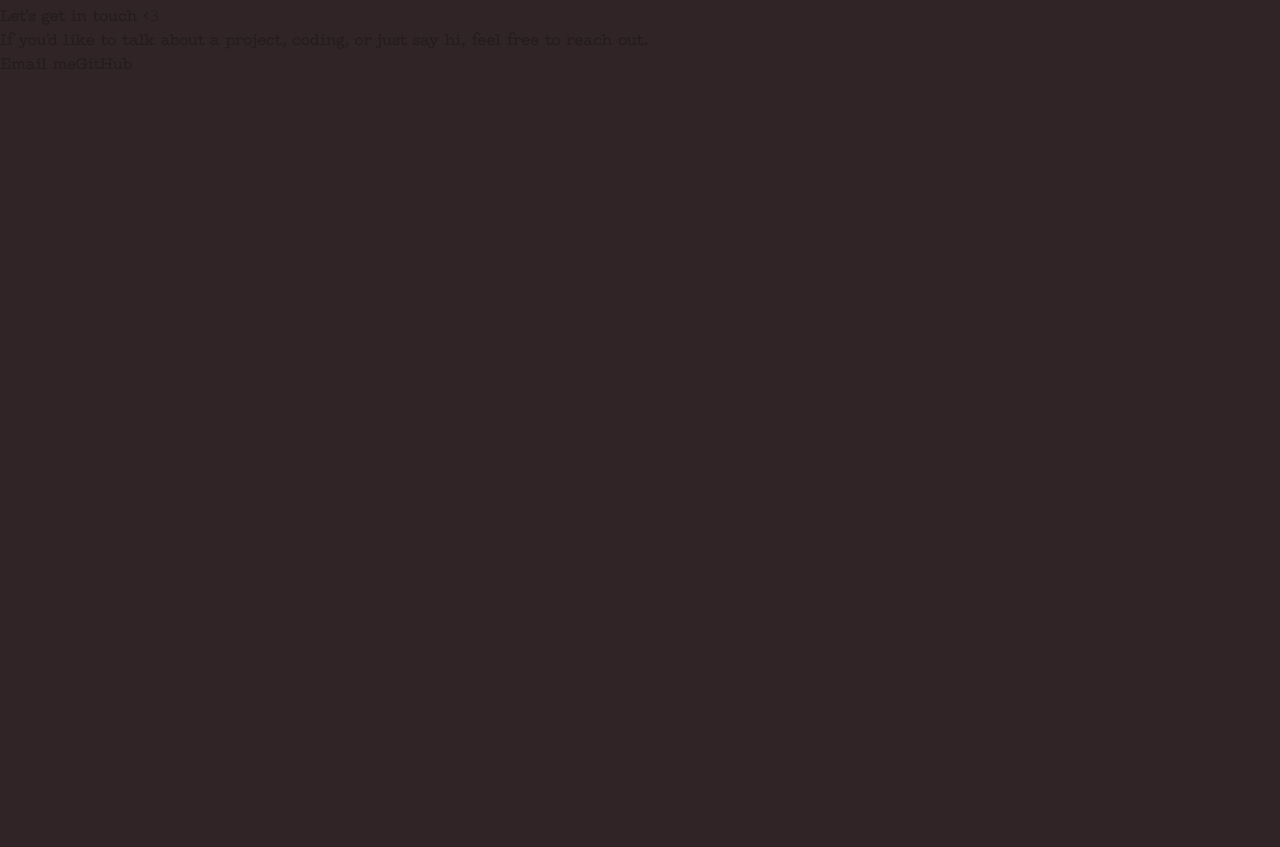
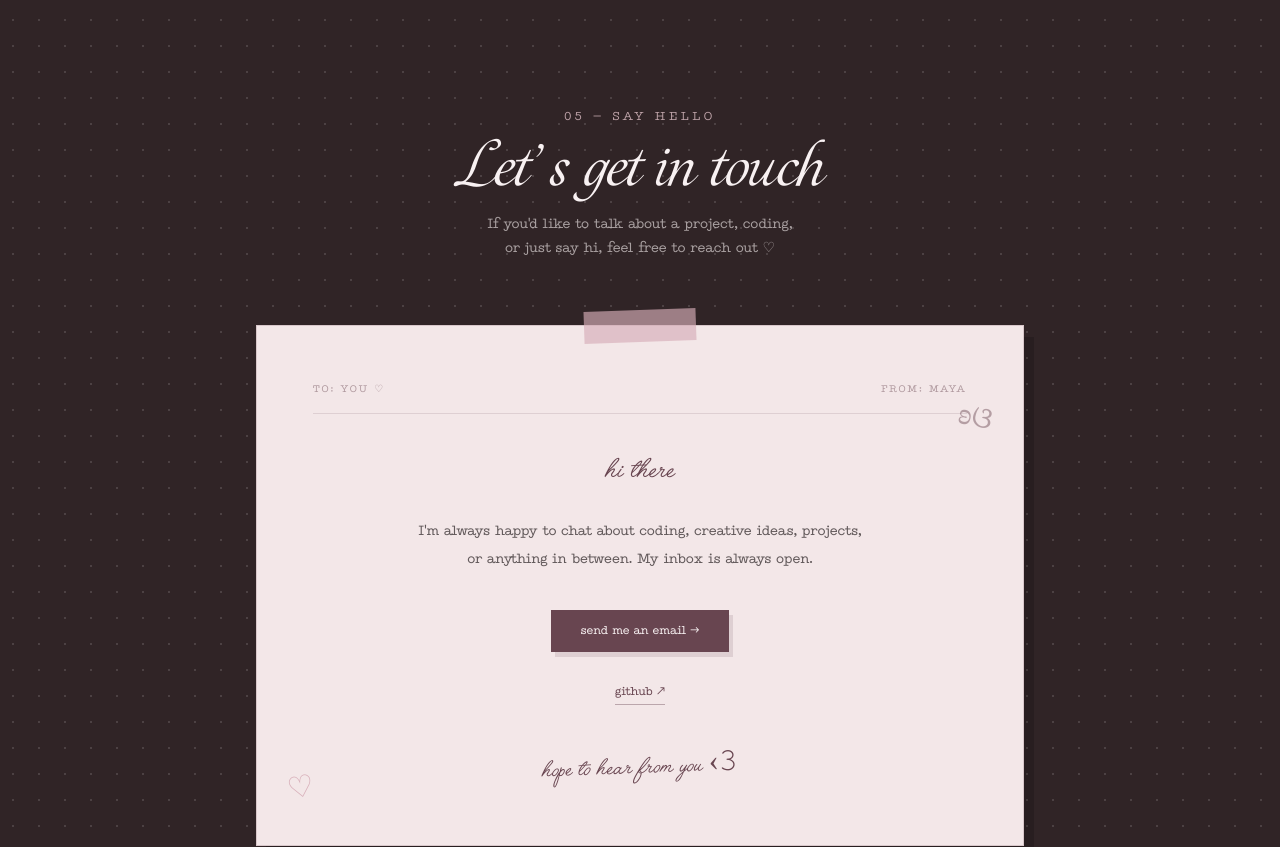
Before and after one commit to bldyonyx/Portfolio, a React app: page / in a window 1280 px wide. Shown: the part 5180-6027 px from the top of the page. Before the commit the page ends 5257 px from the top, so only its background shows below. Built offline with nearby package versions, Linux system fonts and the light colour scheme; the HTML template or start-up script is replaced by a standard one.

Commit message:
style: enhance Contact, Projects, and Skills sections with improved layout and design

```diff
--- a/src/components/Contact.jsx
+++ b/src/components/Contact.jsx
@@ -1,27 +1,96 @@
 function Contact() {
   return (
-    <section id="contact">
-      <p>say hello</p>
+    <section
+      id="contact"
+      className="hero-dots relative overflow-hidden bg-dark px-6 py-24 text-paper lg:px-8 lg:py-32"
+    >
+      <div className="mx-auto max-w-6xl">
 
-      <h2>Let's get in touch ‹𝟹</h2>
-
-      <p>
-        If you'd like to talk about a project, coding, or just say hi,
-        feel free to reach out.
+        {/* HEADER */}
+        <div className="mb-16 text-center">
+          <p className="mb-3 font-typewriter text-xs uppercase tracking-[0.3em] text-pink/80">
+            05 — say hello
           </p>
 
-      <div>
-        <a href="mailto:my email">
-          Email me
+          <h2 className="font-display text-5xl text-paper md:text-6xl">
+            Let&apos;s get in touch
+          </h2>
+
+          <p className="mx-auto mt-4 max-w-lg font-typewriter text-sm leading-6 text-paper/60">
+            If you&apos;d like to talk about a project, coding,
+            <br className="hidden sm:block" />
+            or just say hi, feel free to reach out ♡
+          </p>
+        </div>
+
+        {/* LETTER */}
+        <div className="relative mx-auto max-w-3xl">
+
+          {/* PAPER BEHIND */}
+          <div className="absolute inset-3 rotate-[1.5deg] border border-paper/10 bg-wine/25" />
+
+          {/* MAIN PAPER */}
+          <div className="relative border border-wine/20 bg-cream px-8 py-12 text-ink shadow-[10px_12px_0_rgba(0,0,0,0.16)] md:px-14 md:py-14">
+
+            {/* TAPE */}
+            <div className="absolute -top-4 left-1/2 h-8 w-28 -translate-x-1/2 -rotate-2 bg-blush/65" />
+
+            {/* LETTER TOP */}
+            <div className="mb-10 flex items-center justify-between border-b border-wine/15 pb-4 font-typewriter text-[10px] uppercase tracking-[0.2em] text-wine/50">
+              <span>to: you ♡</span>
+              <span>from: maya</span>
+            </div>
+
+            {/* LETTER CONTENT */}
+            <div className="mx-auto max-w-xl text-center">
+
+              {/* GREETING */}
+              <p className="font-hand text-3xl text-wine md:text-4xl">
+                hi there
+              </p>
+
+              {/* MESSAGE */}
+              <p className="mx-auto mt-6 max-w-md font-typewriter text-sm leading-7 text-ink/70">
+                I&apos;m always happy to chat about coding, creative ideas,
+                projects, or anything in between. My inbox is always open.
+              </p>
+
+              {/* EMAIL CTA */}
+              <a
+                href="mailto:my email"
+                className="mt-9 inline-block border border-wine bg-wine px-7 py-3 font-typewriter text-xs text-paper shadow-[4px_5px_0_rgba(104,69,80,0.15)] transition-all duration-300 hover:-translate-y-1 hover:bg-dark"
+              >
+                send me an email →
               </a>
 
+              {/* GITHUB */}
+              <div className="mt-8 flex justify-center">
                 <a
                   href="https://github.com/bldyonyx"
                   target="_blank"
                   rel="noreferrer"
+                  className="border-b border-wine/40 pb-1 font-typewriter text-xs text-wine transition-all duration-300 hover:-translate-y-0.5 hover:border-wine hover:text-dark"
                 >
-          GitHub
+                  github ↗
                 </a>
+              </div>
+
+              {/* HANDWRITTEN ENDING */}
+              <p className="mt-12 -rotate-2 font-hand text-3xl text-wine">
+                hope to hear from you ‹𝟹
+              </p>
+            </div>
+
+            {/* DECORATIONS */}
+            <span className="absolute bottom-8 left-8 -rotate-12 font-hand text-3xl text-blush">
+              ♡
+            </span>
+
+            <span className="absolute right-8 top-20 rotate-12 font-hand text-3xl text-wine/45">
+              ʚଓ
+            </span>
+          </div>
+        </div>
       </div>
     </section>
   )
--- a/src/components/Projects.jsx
+++ b/src/components/Projects.jsx
@@ -5,20 +5,20 @@ function Projects() {
   return (
     <section
       id="projects"
-      className="bg-paper px-6 py-24 text-ink lg:px-8 lg:py-32"
+      className="hero-dots bg-dark px-6 py-24 text-paper lg:px-8 lg:py-32"
     >
       <div className="mx-auto max-w-6xl">
         {/* SECTION HEADING */}
         <div className="mb-20 text-center">
-          <p className="mb-3 font-typewriter text-xs uppercase tracking-[0.3em] text-wine">
+          <p className="mb-3 font-typewriter text-xs uppercase tracking-[0.3em] text-pink/80">
             02 — selected work
           </p>
 
-          <h2 className="font-display text-5xl md:text-6xl">
-            Things I've built
+          <h2 className="font-display text-5xl text-paper md:text-6xl">
+            Things I&apos;ve built
           </h2>
 
-          <p className="mx-auto mt-4 max-w-md font-typewriter text-sm leading-6 text-wine/75">
+          <p className="mx-auto mt-4 max-w-md font-typewriter text-sm leading-6 text-paper/60">
             little projects where I learn, experiment,
             <br className="hidden sm:block" />
             and turn ideas into something real ♡
--- a/src/components/Skills.jsx
+++ b/src/components/Skills.jsx
@@ -36,7 +36,7 @@ function Skills() {
         {/* HEADER */}
         <div className="mb-16 text-center">
           <p className="mb-3 font-typewriter text-xs uppercase tracking-[0.3em] text-pink/80">
-            03 — my toolkit
+            04 — my toolkit
           </p>
 
           <h2 className="font-display text-5xl md:text-6xl">
```
Lines whose indentation alone changed are shown as unchanged.
